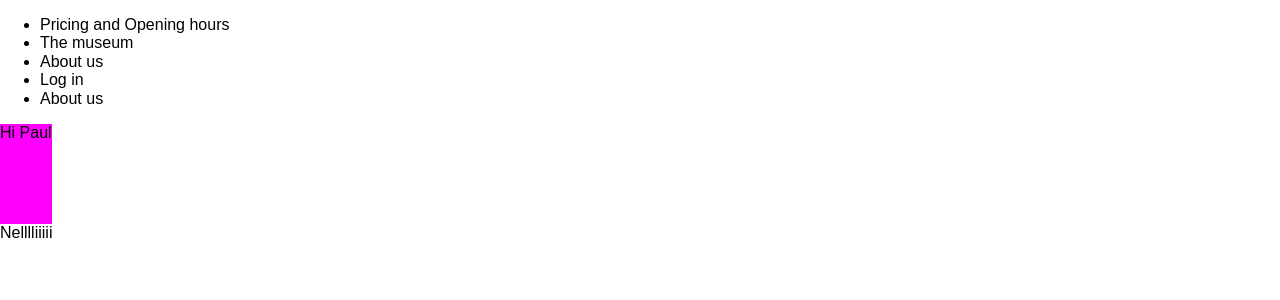
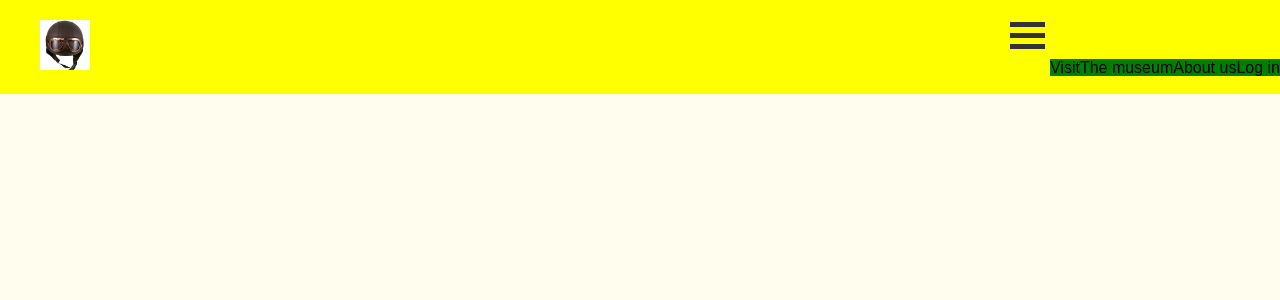
Before and after one commit to nellika/nostalgia-php, a PHP site: page / in a window 1280 px wide. Shown: the top 300 px of the page. Run offline with PHP 8.4, Linux system fonts and the light colour scheme.

Commit message:
felx-box experiment

```diff
--- a/css/style.css
+++ b/css/style.css
@@ -1,12 +1,167 @@
+/* =============== basics =============== */
+body{
+  background-color: #FFFEEE;
+  color: #000;
+}
+
 h2{
   font-family: 'Lobster', cursive;
 }
 
-/* Small only */
-@media screen and (max-width: 39.9375em) {}
+a{
+  text-decoration: none;
+  color: inherit;
+}
+
+.hamburger-menu{
+    display: inline-block;
+    cursor: pointer;
+}
+
+.hamburger-menu div{
+  width: 35px;
+  height: 5px;
+  background-color: #333;
+  margin: 6px 0;
+  transition: 0.4s;
+}
+
+.open .bar1 {
+    -webkit-transform: rotate(-45deg) translate(-9px, 6px) ;
+    transform: rotate(-45deg) translate(-9px, 6px) ;
+}
+
+.open .bar2 {
+    opacity: 0;
+}
+
+.open .bar3 {
+    -webkit-transform: rotate(45deg) translate(-8px, -8px) ;
+    transform: rotate(45deg) translate(-8px, -8px) ;
+}
+
+.sr-only {
+  position: absolute;
+  width: 1px;
+  height: 1px;
+  padding: 0;
+  margin: -1px;
+  overflow: hidden;
+  clip: rect(0,0,0,0);
+  border: 0;
+}
+
+/* =============== navigation =============== */
+.flex-nav{
+  background-color: yellow;
+  position: fixed;
+  min-width: 100%;
+  z-index: 999;
+}
+
+.flex-nav ul{
+  -webkit-box-align: center;
+  align-items: center;
+  display: -webkit-box;
+  display: -moz-box;
+  display: -ms-flexbox;
+  display: -webkit-flex;
+  display: flex;
+  -webkit-box-pack: justify;
+  justify-content: space-between;
+}
+
+/* logo */
+/*.flex-nav .logo{
+  -webkit-box-flex: 1;
+  flex-grow: 1;
+}*/
+
+.flex-nav .logo img{
+  width: 50px;
+  height: 50px;
+}
+
+.flex-nav ul li{
+  list-style: none;
+}
+
+.flex-nav ul li a{
+  transition: all .5s ease;
+}
+
+/*.flex-nav .text-menu-item{
+  flex-shrink: 1;
+  padding: 0.5em 1em;
+}*/
+
+.flex-nav .text-menu-item a{
+  background-color: green;
+}
+
+.flex-nav .text-menu-item a:hover{
+  background-color: red;
+}
+
+/* =============== Media queries =============== */
+
+
+/* under 640px */
+@media screen and (max-width: 39.9375em) {
+
+  /* =============== navigation =============== */
+  .flex-nav .logo{
+    -webkit-box-ordinal-group: 3;
+    order: 2;
+  }
+
+  .text-menu{
+    -webkit-box-ordinal-group: 2;
+    order: 1;
+  }
+
+  .text-menu div ul{
+    width: 100%;
+    height: 100%;
+    overflow-x: hidden;
+    overflow-y: auto;
+    position: fixed;
+    background-image: linear-gradient(180deg, #B80B8C, #352384);
+    -webkit-transform: translate3d(-100%, 0, 0);
+    transform: translate3d(-100%, 0, 0);
+    -webkit-transition: -webkit-transform 0.4s cubic-bezier(0.4, 0, 0.05, 1);
+    transition: -webkit-transform 0.4s cubic-bezier(0.4, 0, 0.05, 1);
+    transition: transform 0.4s cubic-bezier(0.4, 0, 0.05, 1);
+    transition: transform 0.4s cubic-bezier(0.4, 0, 0.05, 1), -webkit-transform 0.4s cubic-bezier(0.4, 0, 0.05, 1);
+  }
+
+  .text-menu div.open ul{
+    webkit-transform: translate3d(0, 0, 0);
+    transform: translate3d(0, 0, 0);
+  }
+
+  .text-menu ul li{
+    flex-shrink: 1;
+  }
+
+}
 
 /* Medium and up */
-@media screen and (min-width: 40em) {}
+@media screen and (min-width: 40em) {
+  /* logo */
+  .flex-nav .logo{
+    -webkit-box-ordinal-group: 2;
+    order: 1;
+    -webkit-box-flex: 1;
+    flex-grow: 1;
+  }
+
+  .text-menu{
+    -webkit-box-ordinal-group: 3;
+    order: 2;
+    flex-shrink: 1;
+  }
+}
 
 /* Medium only */
 @media screen and (min-width: 40em) and (max-width: 63.9375em) {}
--- a/index.php
+++ b/index.php
@@ -1,30 +1,51 @@
 <!doctype html>
 <html lang="en">
     <!-- include the head -->
-    <?php include 'php-includes/head.php' ?>
+
+    <head>
+      <meta charset="utf-8">
+      <meta name="name" content="width=device-width, initial-scale=1.0">
+      <title>Nostalgia date</title>
+      <link rel="stylesheet" href="./css/normalize.css" />
+      <link rel="stylesheet" href="./css/style.css" />
+
+      <link href="https://fonts.googleapis.com/css?family=Lobster" rel="stylesheet">
+    </head>
     <body>
       <header>
-        <nav>
+        <nav class="flex-nav">
           <ul>
-            <li>Pricing and Opening hours</li>
-            <li>The museum</li>
-            <li>About us</li>
-            <li class="log-in">Log in</li>
-            <li>About us</li>
+            <li class="logo">
+              <a href="#">
+                <img src="img/logo.jpg" alt="The first DDR Motorbike Museum in Berlin">
+              </a>
+            </li>
+            <li class="text-menu">
+              <div class="">
+                <div class="hamburger-menu" aria-label="Menu" role="menuitem" title="Menu" onclick="toggleMenu(this)">
+                    <div class="bar1"></div>
+                    <div class="bar2"></div>
+                    <div class="bar3"></div>
+                    <span class="sr-only">Menu</span>
+                </div>
+                <ul>
+                  <li class="text-menu-item"><a href="#">Visit</a></li>
+                  <li class="text-menu-item"><a href="#">The museum</a></li>
+                  <li class="text-menu-item"><a href="#">About us</a></li>
+                  <li class="text-menu-item log-in"><a href="#">Log in</a></li>
+                </ul>
+              </div>
+            </li>
           </ul>
         </nav>
-        <span id="trans" onclick='paulTrans()'>Hi Paul</span>
-        <div>Nelllliiiii</div>
+      </header>
+      <main>
+      </main>
 
-
-
-      </header>
-      <script>
-      function paulTrans(){
-        var s = document.getElementById('trans');
-        s.className = 'newClass';
-      }
-
+      <script type="text/javascript">
+        function toggleMenu(x) {
+          x.parentNode.classList.toggle("open");
+        }
       </script>
     </body>
 </html>
--- a/php-includes/head.php
+++ b/php-includes/head.php
@@ -1,6 +1,6 @@
 <head>
   <meta charset="utf-8">
-  <meta name="name" content="width=device-width, initial-scale=1.0, shrink-to-fit=no">
+  <meta name="name" content="width=device-width, initial-scale=1.0">
   <title>Nostalgia date</title>
   <link rel="stylesheet" href="./css/normalize.css" />
   <link rel="stylesheet" href="./css/style.css" />
```
Also changed, not shown: img/logo.jpg (added).
